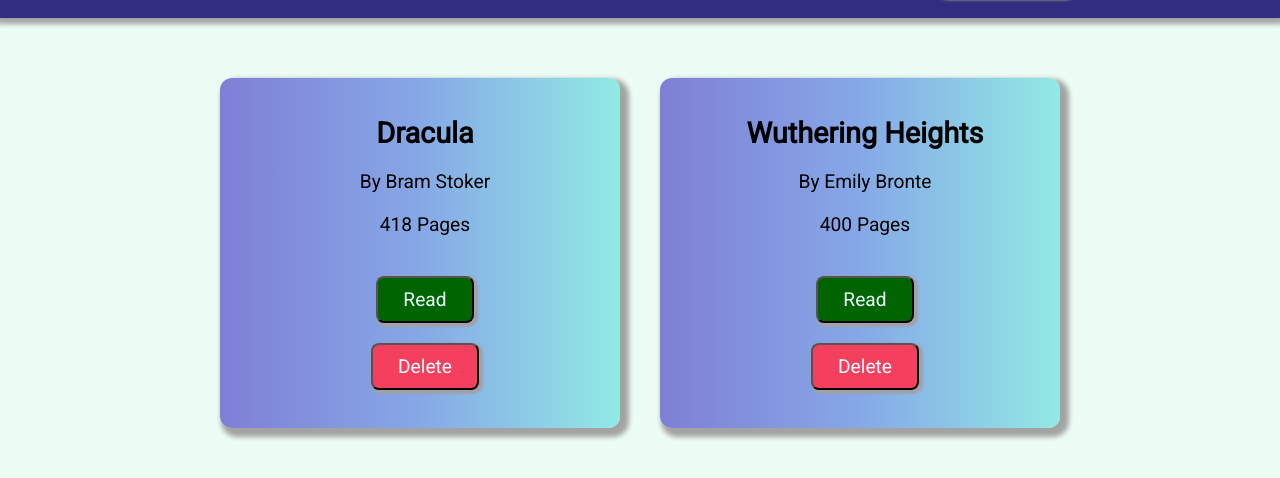
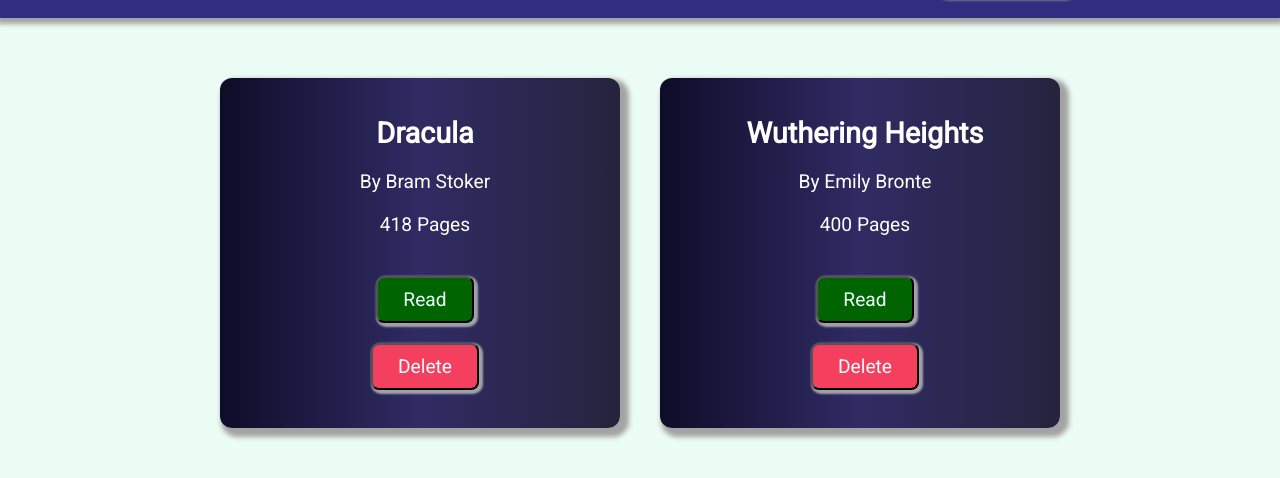
Before and after one commit to Asatyam/Library, a website: page index.html in a window 1280 px wide. Shown: the part 82-560 px from the top of the page. Drawn offline with Linux system fonts and the light colour scheme.

Commit message:
Change card gradient

```diff
--- a/style.css
+++ b/style.css
@@ -84,9 +84,9 @@ body{
     flex-direction: column;
     justify-content: center;
     box-shadow: 5px 5px 5px 4px #a3a3a3 ;
-    background: linear-gradient(to right, #7f7fd5, #86a8e7, #91eae4);
+    background: linear-gradient(to right, #0f0c29, #302b63, #24243e);
     border-radius: 12px;
-
+    color: white;
 }
 .details{
     font-size:1.2rem;
```
